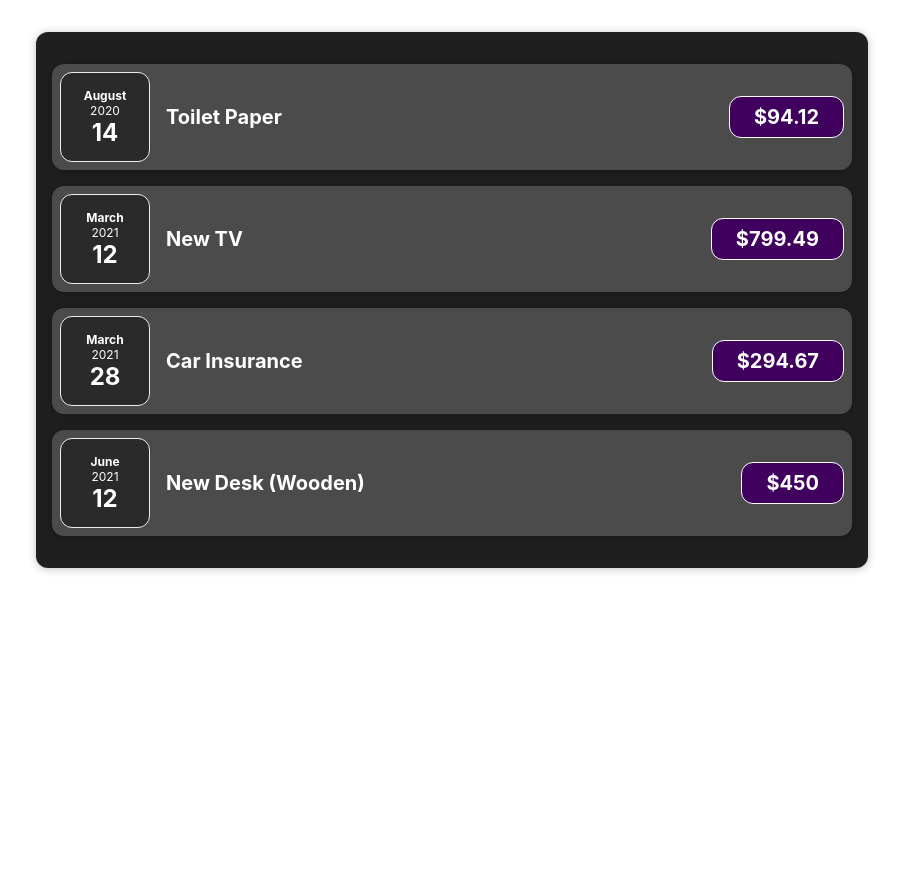
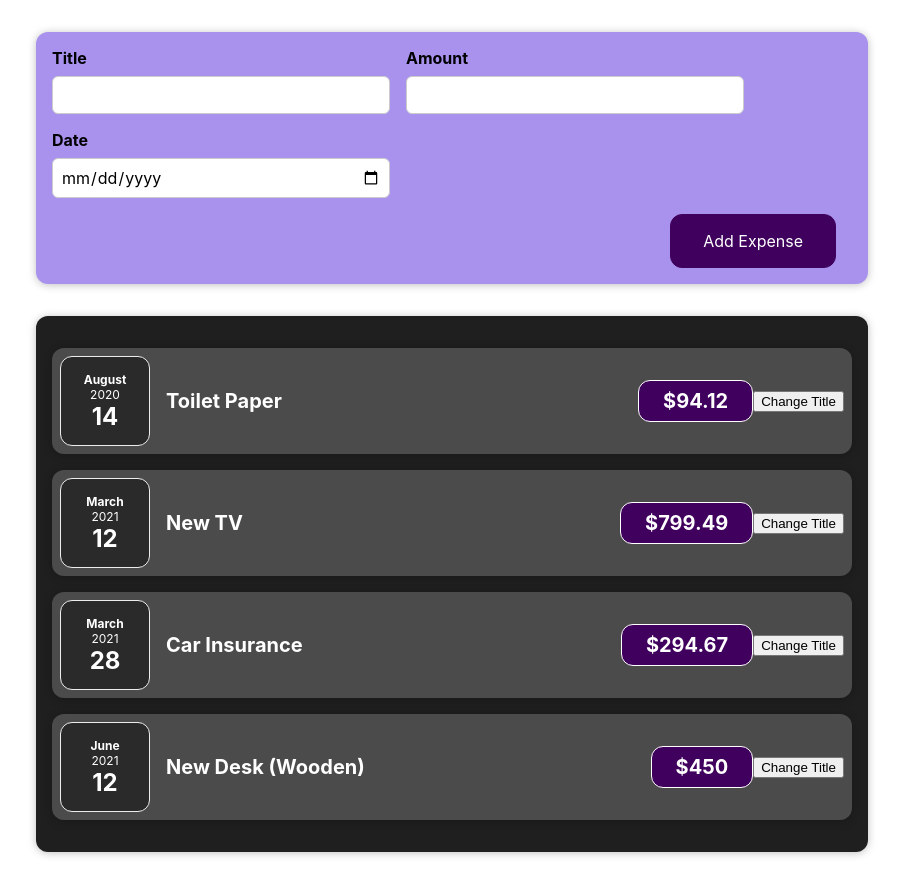
Before and after one commit to omontoy/expenses, a React (Create React App) app: page / in a window 1280 px wide. Shown: the whole page, without its empty margins (188-1091 px from the left). Before the commit the page ends 800 px from the top, so only its background shows below. Built offline with nearby package versions, Linux system fonts and the light colour scheme.

Commit message:
Apply lifting state up to use expense on app component

```diff
--- a/src/App.js
+++ b/src/App.js
@@ -1,10 +1,28 @@
+import { useState } from "react";
 import Expenses from "./components/Expenses/Expenses";
+import NewExpense from "./components/NewExpense/NewExpense";
 import { expenses } from "./utils/expensesData";
 
 const App = () => {
+
+  const [ expensesList, setExpensesList ] = useState(expenses)
+
+  const createdExpenseHandler = expenseCreated => {
+    const newExpense = {
+      ...expenseCreated
+    }
+
+    setExpensesList(prevState => ([
+      newExpense,
+      ...prevState
+    ]))
+
+  }
+
   return (
     <div>
-      <Expenses items={expenses} />
+      <NewExpense onCreatedNewExpense={createdExpenseHandler}/>
+      <Expenses items={expensesList} />
     </div>
   );
 };
--- a/src/components/Expenses/ExpenseItem.js
+++ b/src/components/Expenses/ExpenseItem.js
@@ -1,15 +1,24 @@
+import { useState } from "react";
 import Card from "../UI/Card";
 import ExpenseDate from "./ExpenseDate";
 import "./ExpenseItem.css";
 
 const ExpenseItem = ({ date, title, amount }) => {
+
+   const [newTitle, setNewTitle] = useState(title)
+
+  const clickHandler = () => {
+    setNewTitle('Title Updated')
+  }
+
   return (
     <Card className="expense-item">
       <ExpenseDate date={date} />
       <div className="expense-item__description">
-        <h2>{title}</h2>
+        <h2>{newTitle}</h2>
         <div className="expense-item__price">${amount}</div>
       </div>
+      <button onClick={clickHandler}>Change Title</button>
     </Card>
   );
 }
--- /dev/null
+++ b/src/components/NewExpense/ExpenseForm.css
@@ -0,0 +1,26 @@
+.new-expense__controls {
+  display: flex;
+  flex-wrap: wrap;
+  gap: 1rem;
+  margin-bottom: 1rem;
+  text-align: left;
+}
+
+.new-expense__control label {
+  font-weight: bold;
+  margin-bottom: 0.5rem;
+  display: block;
+}
+
+.new-expense__control input {
+  font: inherit;
+  padding: 0.5rem;
+  border-radius: 6px;
+  border: 1px solid #ccc;
+  width: 20rem;
+  max-width: 100%;
+}
+
+.new-expense__actions {
+  text-align: right;
+}
--- /dev/null
+++ b/src/components/NewExpense/ExpenseForm.js
@@ -0,0 +1,84 @@
+import { useState } from "react";
+import "./ExpenseForm.css";
+
+const ExpenseForm = ({ onSaveNewExpense }) => {
+
+  const [ userInput, setUserInput ] = useState({
+    enteredTitle: '',
+    enteredAmount: '',
+    enteredDate: ''
+  })
+
+  const formChangeHandler = e => {
+    const { name, value } = e.target
+    setUserInput(prevState => ({
+      ...prevState,
+      [name]: value
+    }))
+  }
+
+  const submitFormHandler = e => {
+    e.preventDefault()
+
+    const newExpenseData = {
+      title: enteredTitle,
+      amount: enteredAmount,
+      date: new Date(enteredDate)
+    }
+
+    onSaveNewExpense(newExpenseData)
+
+    setUserInput({
+      enteredTitle: '',
+      enteredAmount: '',
+      enteredDate: ''
+    })
+  }
+
+  const { enteredTitle, enteredAmount, enteredDate } = userInput
+  return (
+    <form onSubmit={submitFormHandler}>
+      <div className="new-expense__controls">
+        <div className="new-expense__control">
+          <label>Title</label>
+          <input
+            type="text"
+            name="enteredTitle"
+            value={enteredTitle}
+            onChange={formChangeHandler}
+          />
+        </div>
+
+        <div className="new-expense__control">
+          <label>Amount</label>
+          <input
+            type="number"
+            min="0.01"
+            step="0.01"
+            name="enteredAmount"
+            value={enteredAmount}
+            onChange={formChangeHandler}
+          />
+        </div>
+
+        <div className="new-expense__control">
+          <label>Date</label>
+          <input
+            type="date"
+            min="2019-01-01"
+            max="2022-12-31"
+            name="enteredDate"
+            value={enteredDate}
+            onChange={formChangeHandler}
+          />
+        </div>
+      </div>
+
+      <div className="new-expense__actions">
+        <button type="submit">Add Expense</button>
+      </div>
+    </form>
+  );
+};
+
+export default ExpenseForm;
--- /dev/null
+++ b/src/components/NewExpense/NewExpense.css
@@ -0,0 +1,38 @@
+.new-expense {
+  background-color: #a892ee;
+  padding: 1rem;
+  margin: 2rem auto;
+  width: 50rem;
+  max-width: 95%;
+  border-radius: 12px;
+  text-align: center;
+  box-shadow: 0 1px 8px rgba(0, 0, 0, 0.25);
+}
+
+.new-expense button {
+  font: inherit;
+  cursor: pointer;
+  padding: 1rem 2rem;
+  border: 1px solid #40005d;
+  background-color: #40005d;
+  color: white;
+  border-radius: 12px;
+  margin-right: 1rem;
+}
+
+.new-expense button:hover,
+.new-expense button:active {
+  background-color: #510674;
+  border-color: #510674;
+}
+
+.new-expense button.alternative {
+  color: #220131;
+  border-color: transparent;
+  background-color: transparent;
+}
+
+.new-expense button.alternative:hover,
+.new-expense button.alternative:active {
+  background-color: #ddb3f8;
+}
--- /dev/null
+++ b/src/components/NewExpense/NewExpense.js
@@ -0,0 +1,22 @@
+import ExpenseForm from "./ExpenseForm";
+import "./NewExpense.css";
+
+const NewExpense = ({ onCreatedNewExpense }) => {
+
+  const newExpenseHandler = newExpenseData => {
+    const expenseData = {
+      id: Math.random().toString(),
+      ...newExpenseData
+    }
+
+    onCreatedNewExpense(expenseData)
+  }
+
+  return (
+    <div className="new-expense">
+      <ExpenseForm onSaveNewExpense={newExpenseHandler} />
+    </div>
+  );
+};
+
+export default NewExpense;
```
Also changed, not shown: src/components/Expenses/ExpensesFilter.css (added, +24 -0 lines), src/components/Expenses/ExpensesFilter.js (added, +21 -0 lines).
